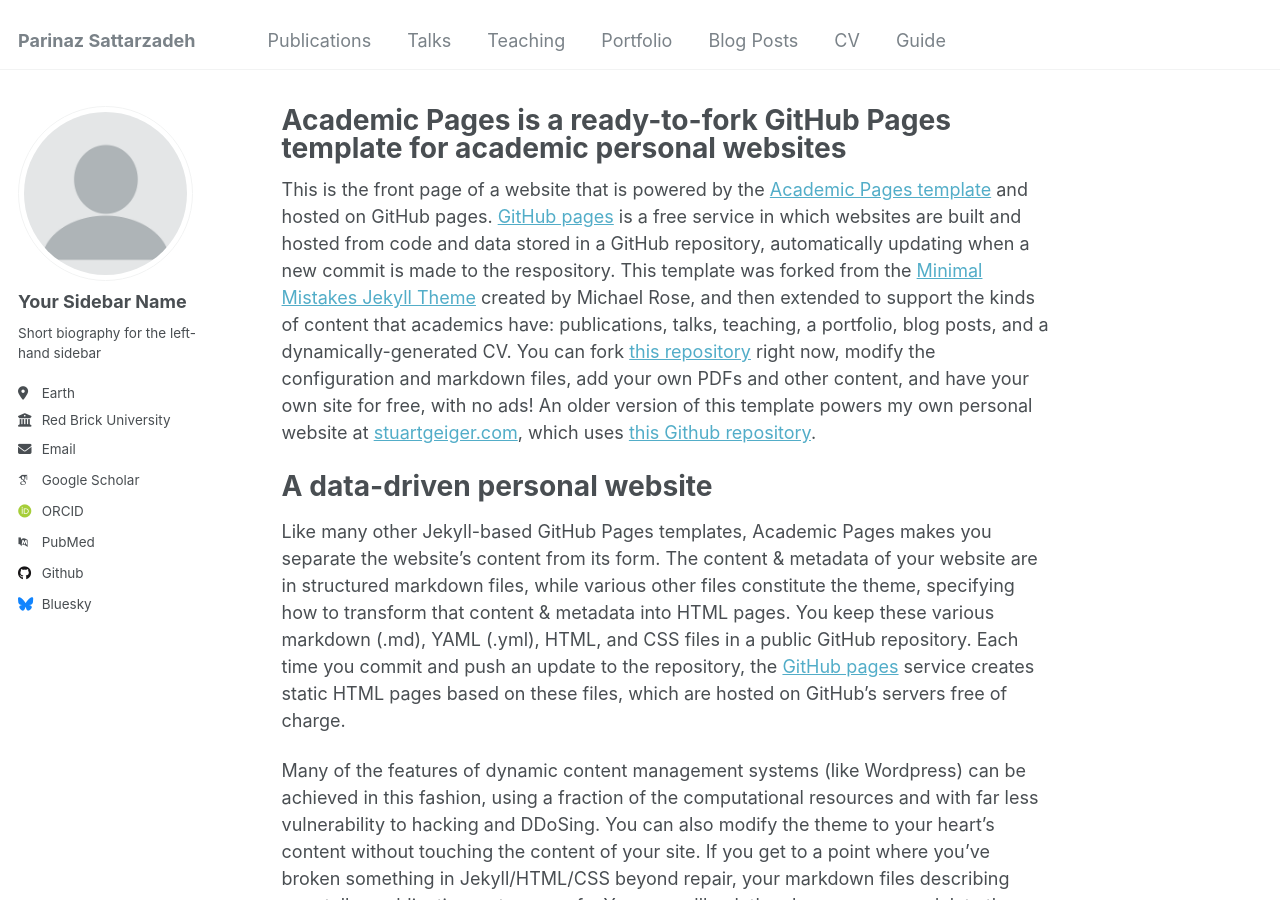
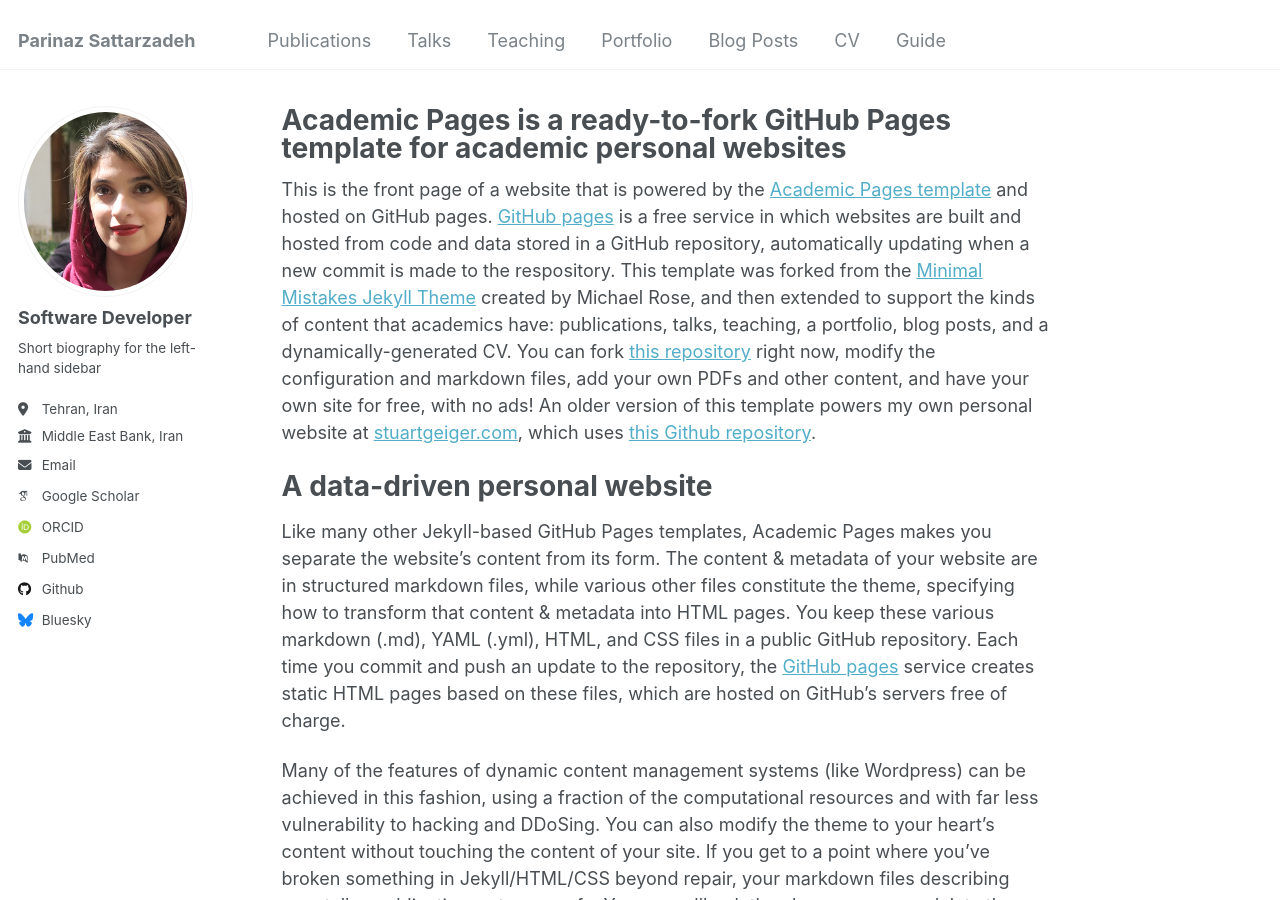
Before and after one commit to parinaz-st/parinaz-st.github.io, a Jekyll site: the page built from _pages/about.md, in a window 1280 px wide and 900 px high. Built offline with Jekyll 4.4.1, drawn with Linux system fonts in a browser that asks for light colours; some web fonts are replaced.

Commit message:
Update _config.yml

```diff
--- a/_config.yml
+++ b/_config.yml
@@ -21,14 +21,14 @@ repository               : "academicpages/academicpages.github.io"
 #               Additional customization can be done by editing /_includes/author-profile.html
 author:
   # Biographic information
-  avatar           : "profile.png"
-  name             : "Your Sidebar Name"
+  avatar           : "parinaz.png"
+  name             : "Software Developer"
   pronouns         : # example: "she/her"
   bio              : "Short biography for the left-hand sidebar"
-  location         : "Earth"
-  employer         : "Red Brick University"
+  location         : "Tehran, Iran"
+  employer         : "Middle East Bank, Iran"
   uri              : # URL
-  email            : "none@example.org"
+  email            : "p.sattarzadeh@gmail.com"
 
   # Academic websites
   arxiv            : # URL - Update with the correct link to your profile
```
